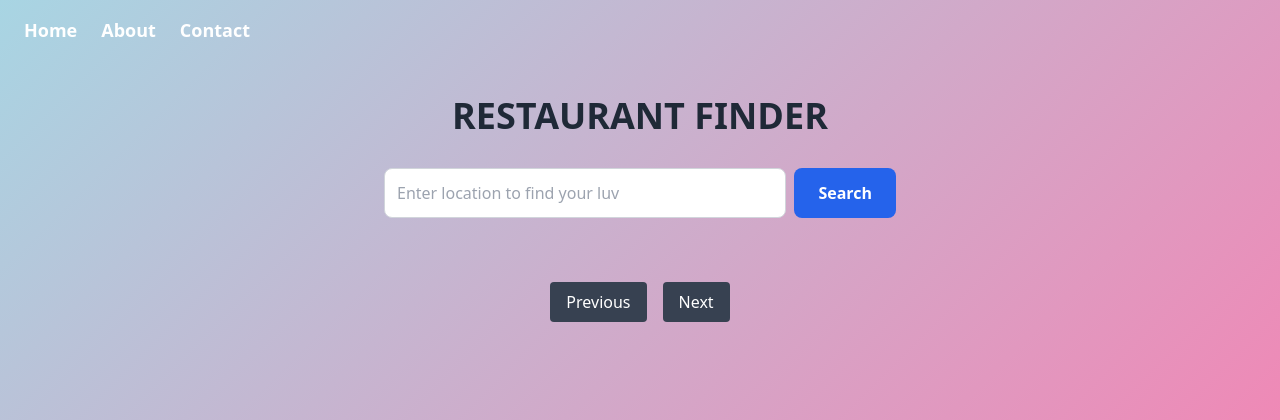
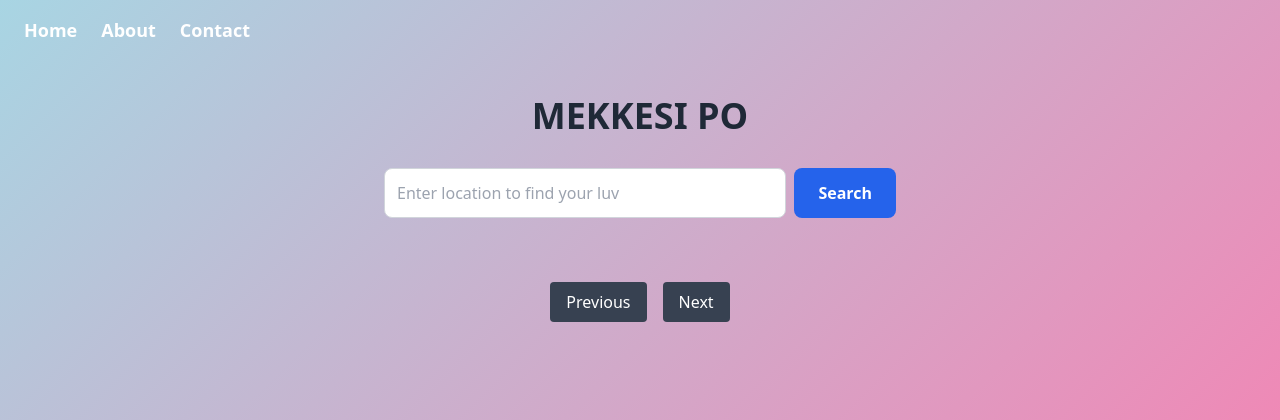
Before and after one commit to daivik-22/restaurant-Project, a FastAPI app: page / in a window 1280 px wide. Shown: the top 420 px of the page. Run offline with FastAPI, Linux system fonts and the light colour scheme; some libraries are stand-ins or nearby versions.

Commit message:
Update index.html

```diff
--- a/templates/index.html
+++ b/templates/index.html
@@ -41,7 +41,7 @@
 
   <!-- Home Section -->
   <div id="home" class="w-full max-w-4xl hidden-section">
-    <h1 class="text-4xl font-bold text-gray-800 text-center mb-8">RESTAURANT FINDER</h1>
+    <h1 class="text-4xl font-bold text-gray-800 text-center mb-8">MEKKESI PO</h1>
     <div class="flex justify-center mb-10">
       <div class="w-full max-w-lg flex gap-2">
         <input
```
